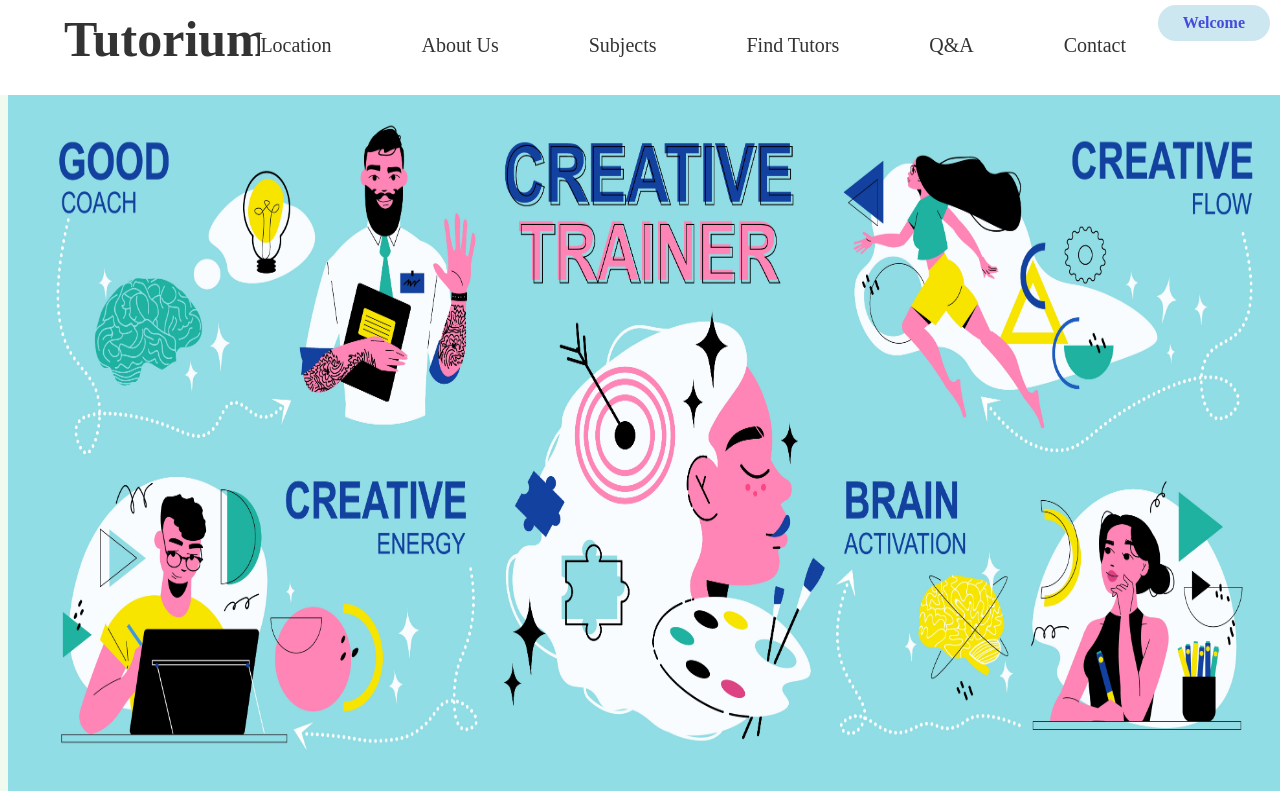
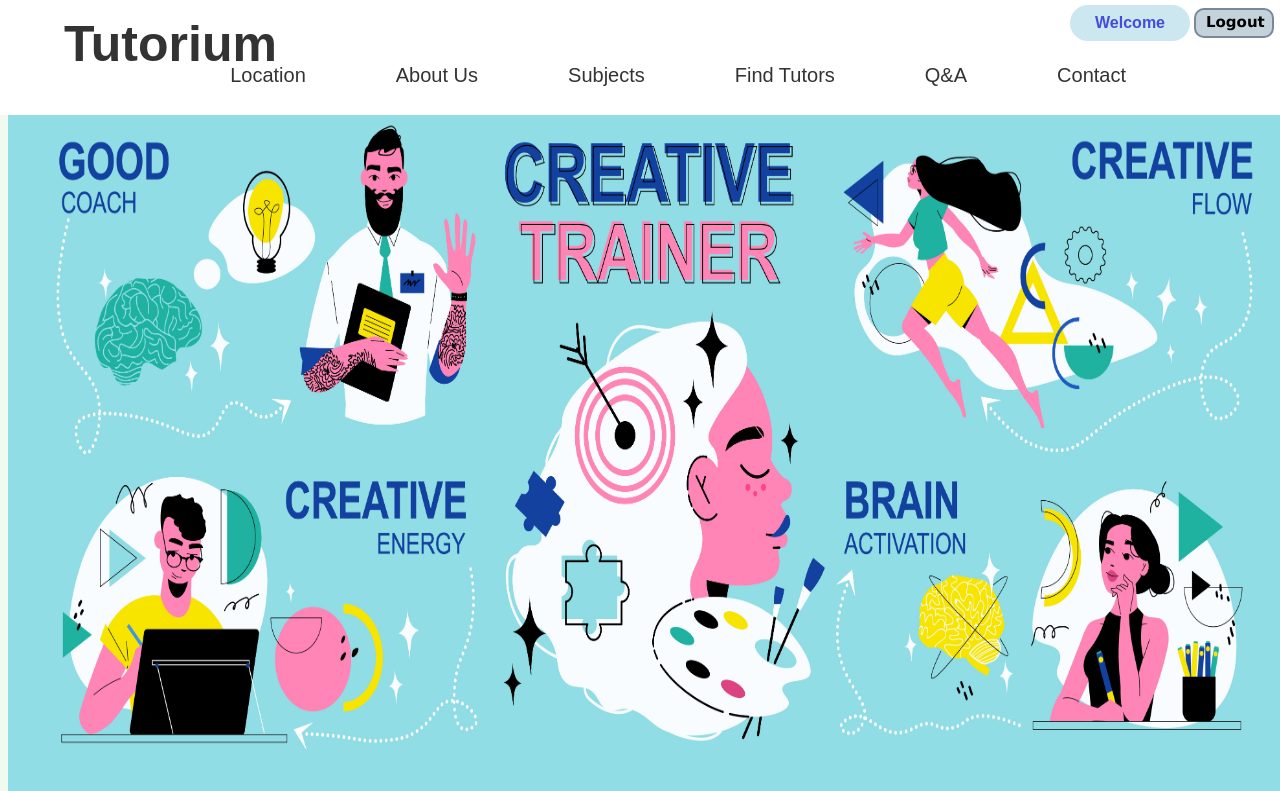
Before and after one commit to suyeounlee/Tutorium-Web-Group-Assignment2, a PHP site: page /group/signup.php in a window 1280 px wide. Shown: the top 791 px of the page. Run offline with PHP 8.4, Linux system fonts and the light colour scheme; data that the repository does not hold is empty.

Commit message:
layout changed

```diff
--- a/css/style.css
+++ b/css/style.css
@@ -2,9 +2,11 @@
 
 * {
     text-decoration: none;
+
 }
 
 body {
+    font-family: sans-serif;
     background-color: #f1faee;
     margin-top: 90px;
     width: 100%;
@@ -120,9 +122,9 @@ header {
     right: 0;
     background: #fff;
     /* box-shadow: 0 5px 10px rgba(0,0,0,.1); */
-    padding: 10px 5%;
+    padding: 15px 5%;
     align-items: center;
-    height: 75px;
+    height: 85px;
     justify-content: space-between;
     z-index: 1000;
 }
@@ -134,7 +136,7 @@ header {
 #logg {
     display: flex;
     position: absolute;
-    right: 10px;
+    right: 90px;
     top: 5px;
     border: none;
     background-color: #cce7ef;
@@ -151,6 +153,34 @@ header {
     font-weight: bold;
 }
 
+
+#logout {
+    right: 6px;
+    top: 8px;
+    display: flex;
+    position: absolute;
+
+    font-size: 15px;
+    width: 80px;
+    height: 30px;
+    padding-top: 3px;
+    padding-left: 10px;
+    background-color: #c3d2db;
+    border-radius: 10px;
+    border: solid 2px lightslategrey;
+    font-family: Verdana, Geneva, Tahoma, sans-serif;
+    font-weight: bold;
+
+}
+
+#logout:hover {
+    background-color: lightblue;
+    color: lightcoral;
+
+}
+
+
+
 li {
     text-decoration: none;
 }
@@ -166,7 +196,7 @@ header .logo {
 
 header .navbar ul {
     list-style: none;
-    margin-bottom: -50px;
+    margin-bottom: -25px;
     background-color: #fff;
 }
 
@@ -180,31 +210,6 @@ header .navbar ul li {
     text-align: center;
 }
 
-/* header .navbar ul li ul {
-    padding-left: 40px;
-    text-align: center;
-
-    /* position: absolute;
-    width: 100%;
-    height: 60px;
-    display: none;
-} */
-
-/* header .navbar ul li ul {
-    width: 100%;
-    border-top: 1px solid rgba(0, 0, 0, .1);
-    text-align: center;
-} */
-
-/* header .navbar ul li ul li a:hover {
-    /* background: rgb(180, 100, 100);
-    color: #333;
-} */
-
-/* header .navbar ul li:hover>ul {
-    display: initial;
-
-} */
 
 header .navbar ul li a {
     font-size: 20px;
@@ -218,21 +223,7 @@ header .navbar ul li a {
     color: #fff;
 }
 
-/* .dep2>li>a:hover {
-    text-decoration: underline;
-} */
 
-/* .container-hidden-nav{
-    height: 40px;
-    display: grid;
-    grid-template-columns: auto auto auto auto;
-    padding-top: 20px;
-    background-color: white;
-    justify-content: center;
-    column-gap: 15%;
-    height: 5vw;
-    visibility: visible;
-} */
 
 .flexbox-siteMap {
     border-radius: 20px;
@@ -328,10 +319,11 @@ input[type="button"]:hover {
     /* search box */
     display: inline;
     float: left;
-    padding-left: 100px;
-    padding-top: 50px;
+    margin-left: 100px;
+    margin-top: 50px;
     padding-bottom: 10px;
 }
+
 
 .flexbox-container-tutor {
     margin-top: 100px;
@@ -344,10 +336,7 @@ input[type="button"]:hover {
     text-align: center;
 }
 
-/* .flexbox-item1 {
- /* border: 1px solid black;
 
-} */
 
 .flexbox-container-tutor img {
     width: 250px;
@@ -510,28 +499,3 @@ img {
     width: 100%;
     height: 100%;
 }
-
-
-#logout {
-    display: flex;
-    position: absolute;
-    margin-top: 19px;
-    margin-left: 1340px;
-    font-size: 15px;
-    width: 80px;
-    height: 30px;
-    padding-top: 3px;
-    padding-left: 10px;
-    background-color: #c3d2db;
-    border-radius: 10px;
-    border: solid 2px lightslategrey;
-    font-family: Verdana, Geneva, Tahoma, sans-serif;
-    font-weight: bold;
-
-}
-
-#logout:hover {
-    background-color: lightblue;
-    color: lightcoral;
-
-}
--- a/css/subject.css
+++ b/css/subject.css
@@ -218,8 +218,8 @@ header h2 {
 
 h2 {
     text-align: center;
-    margin-top: 0px;
-    padding-top: 0px;
+    margin-top: 10px;
+    padding-top: 30px;
     font-size: 30px;
     margin-bottom: 30px;
 
--- a/header.php
+++ b/header.php
@@ -5,12 +5,10 @@
 
     <nav class="navbar">
         <ul class="dep1">
+        <li><a href="/group/contact.php">Contact Us</a></li>
+            <li><a href="/group/q&a.php">Q&A</a></li>
         <li><a href="/group/subject.php">Subjects</a></li>
         <li><a href="/group/findTutors.php">Find tutors</a> </li>
-            <li><a href="/group/contact.php">Contact Us</a>
-            </li>
-            <li><a href="/group/q&a.php">Q&A</a>
-            </li>
             <li><a href="/group/aboutUs.php">About us</a>
             </li>
             <li><a href="/group/location.php">Location</a>
```
Also changed, not shown: contact.html (+7 -12 lines), css/aboutUs.css (+0 -260 lines).
